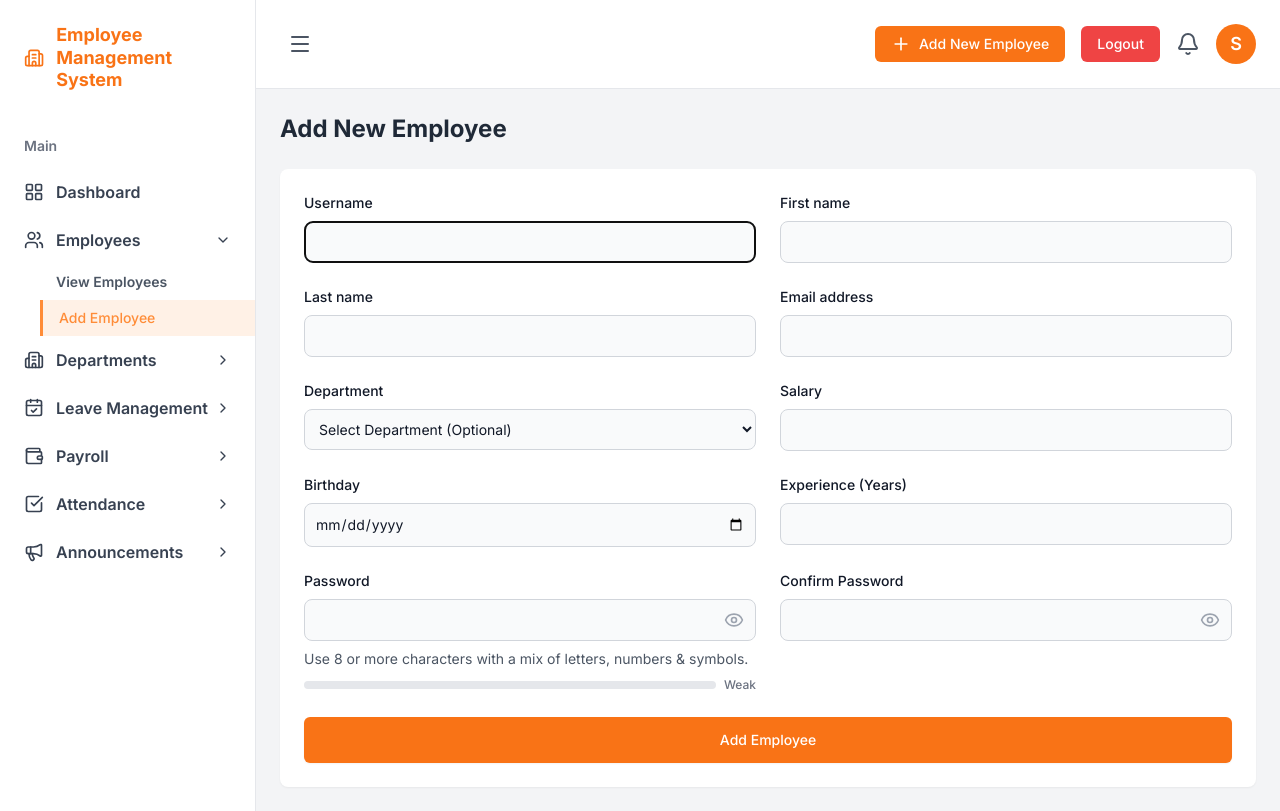
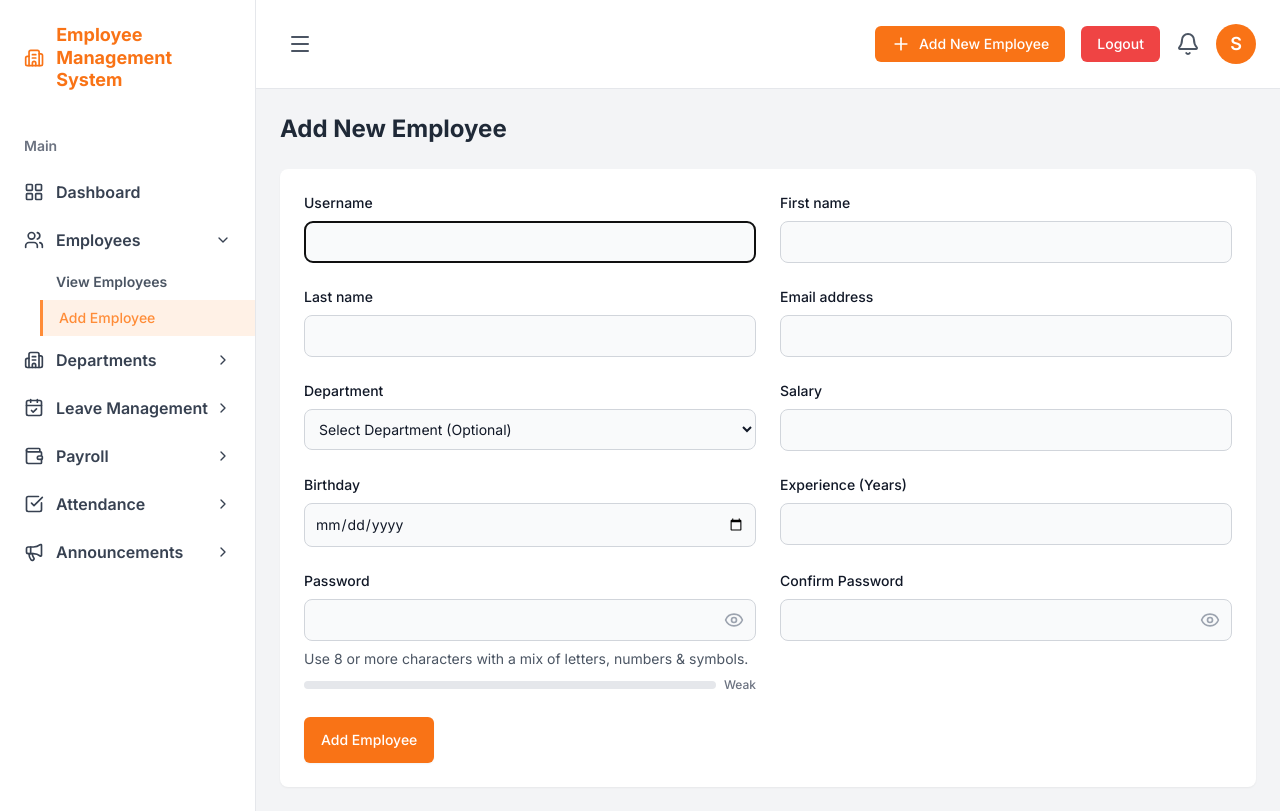
Before and after one commit to sachingeekonomy/human-resource-management, a Django app: page /dashboard/admin/employees/add/ in a window 1280 px wide. Run offline with Django 5.2, Linux system fonts and the light colour scheme; a user stored in the database is signed in; data comes from the database, SQL or seed files in the repository; some libraries are stand-ins or nearby versions.

```diff
--- a/templates/admin_add_employee.html
+++ b/templates/admin_add_employee.html
@@ -160,7 +160,7 @@
                 </div>
             </div>
             <div class="mt-6">
-                <button type="submit" class="w-full flex justify-center py-3 px-4 border border-transparent rounded-md shadow-sm text-sm font-medium text-white bg-orange-500 hover:bg-orange-600 focus:outline-none focus:ring-2 focus:ring-offset-2 focus:ring-orange-500 transition duration-150 ease-in-out">
+                <button type="submit" class=" flex justify-center py-3 px-4 border border-transparent rounded-md shadow-sm text-sm font-medium text-white bg-orange-500 hover:bg-orange-600 focus:outline-none focus:ring-2 focus:ring-offset-2 focus:ring-orange-500 transition duration-150 ease-in-out">
                     <span class="absolute left-0 inset-y-0 flex items-center pl-3">
                         <i data-lucide="user-plus" class="h-5 w-5 text-orange-500 group-hover:text-orange-400"></i>
                     </span>
```
